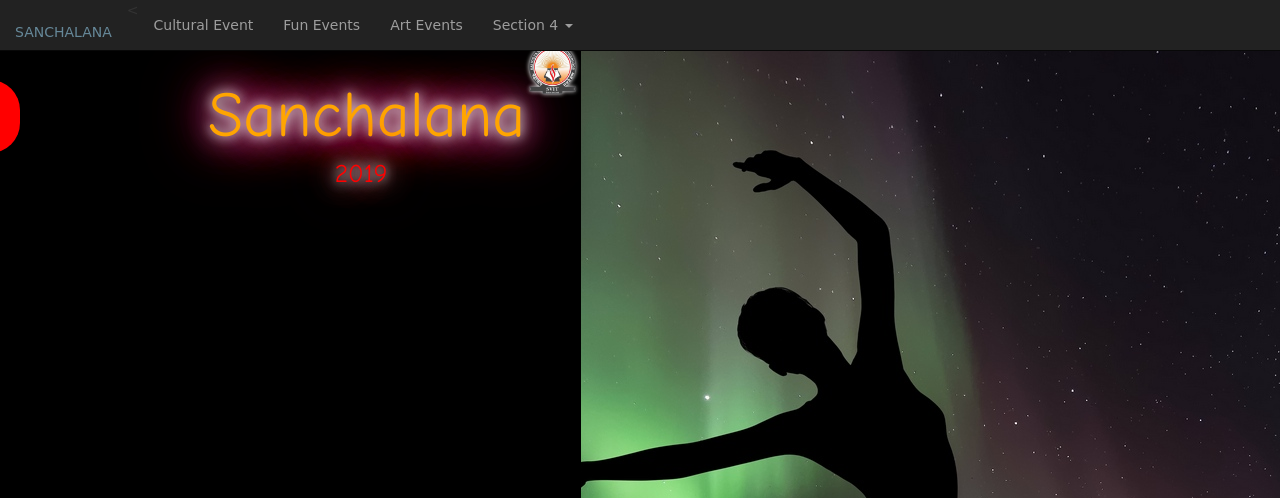
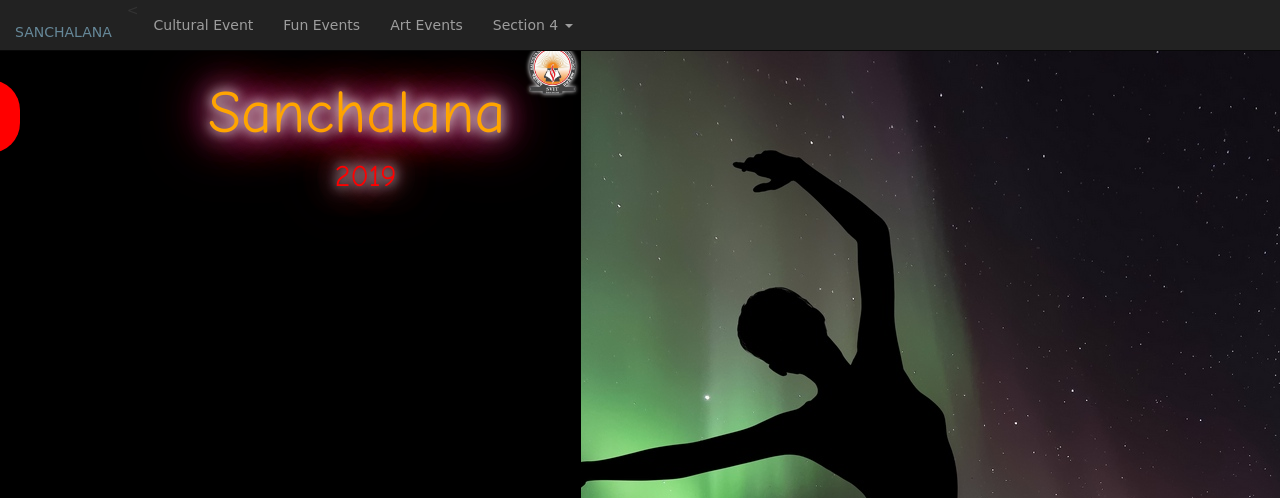
Before and after one commit to Reetikgit/Reetikgit.github.io, a plain HTML site: page index.html in a window 1280 px wide. Shown: the top 498 px of the page. Drawn offline with nearby package versions, Linux system fonts and the light colour scheme.

Commit message:
Update index.html

```diff
--- a/index.html
+++ b/index.html
@@ -562,9 +562,9 @@ h4{
 <br>
 
 <div class="head">
-<h1 class="glow" style="font-size:5vw;">Sanchalana</h1><br><br><br>
+<h1 class="glow" >Sanchalana</h1><br><br><br>
 <br>
-<h1 class="glow2" style="font-size:2vw;">2019</h1><br><br><br>
+<h1 class="glow2" >2019</h1><br><br><br>
 </div>
 <div id="mySidenav" class="sidenav">
  <br><br>
```
